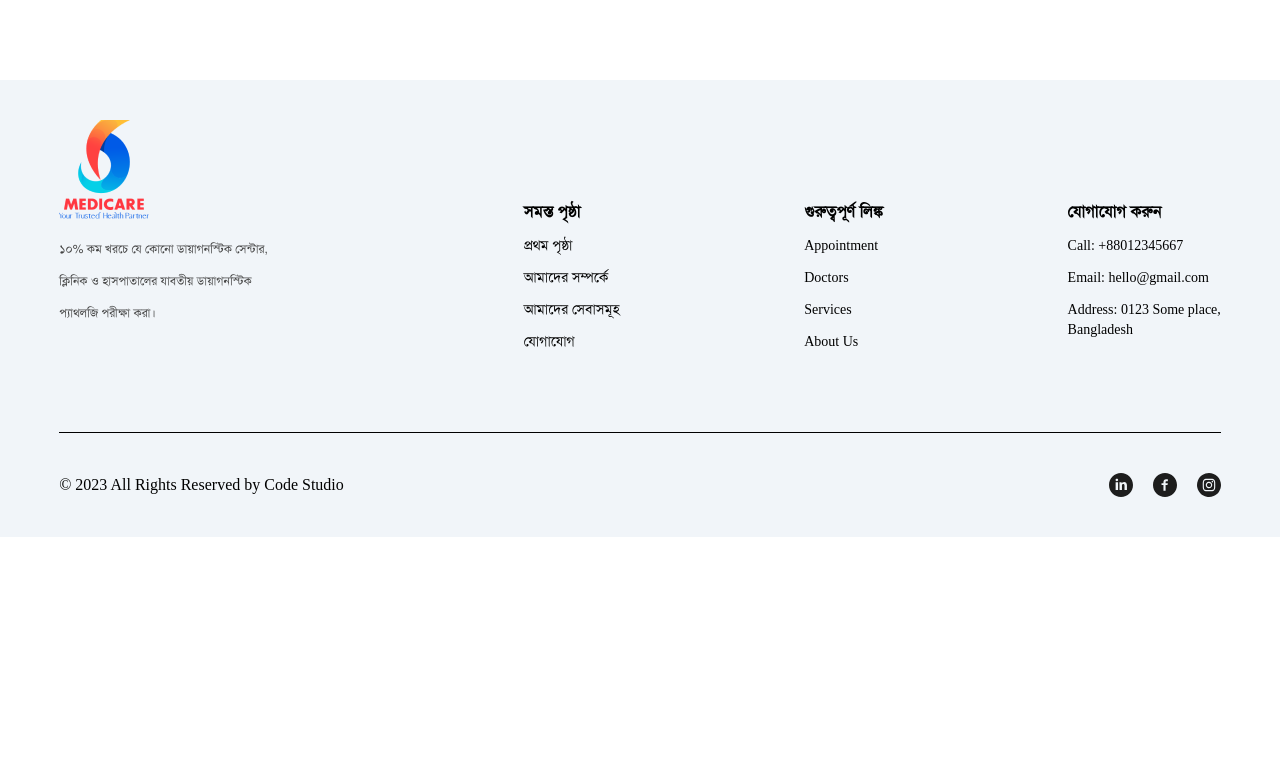
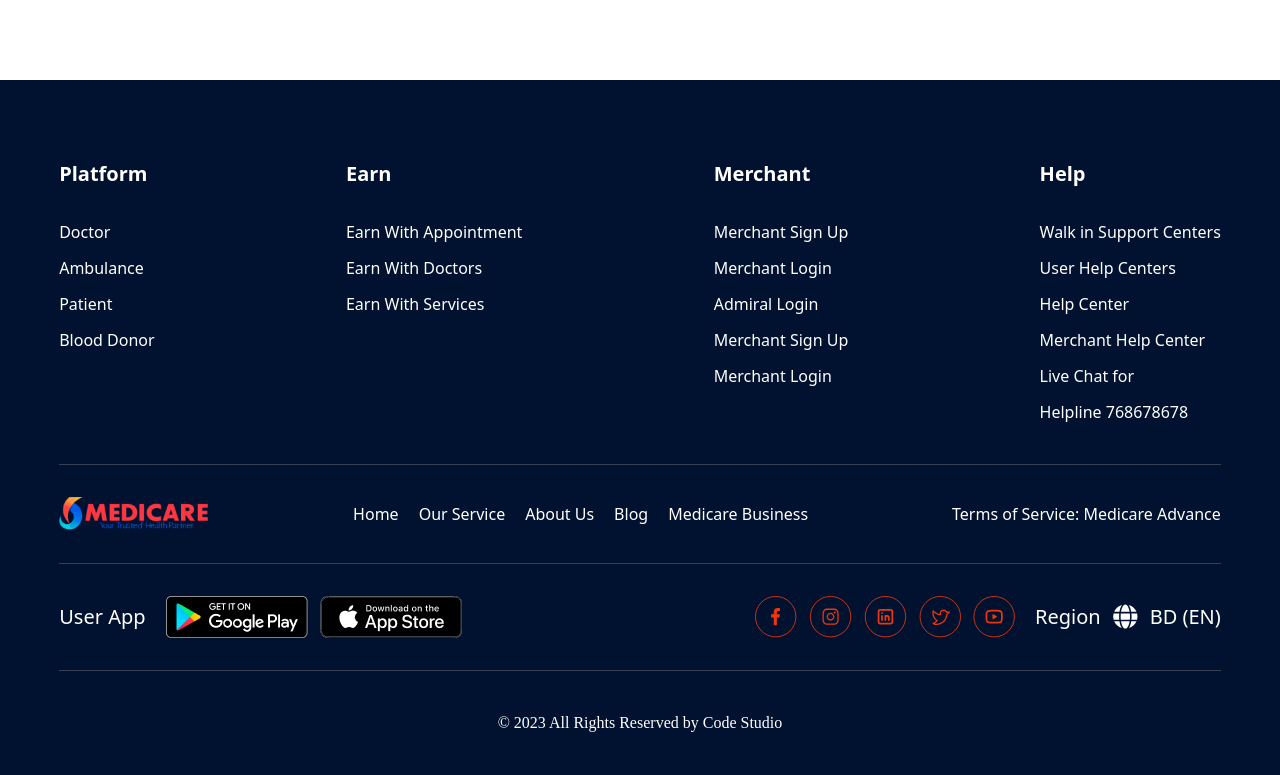
Before and after one commit to nafiul01/Medicare, a website: page index.html in a window 1280 px wide. Shown: the part 5735-6510 px from the top of the page. Before the commit the page ends 6272 px from the top, so only its background shows below. Drawn offline with nearby package versions, Linux system fonts and the light colour scheme.

Commit message:
Minor Update

```diff
--- a/index.html
+++ b/index.html
@@ -603,48 +603,96 @@
 
 
 <!-- Footer Section -->
-    <footer class="bg-slate-100 py-10">
-      <div class="custom-container ">
-        <div class="grid grid-cols-1 md:grid-cols-5 border-b pb-20 border-black">
-          <div class="col-span-2">
-            <img src="img/Logo-2.png" alt="">
-            <p class="text-xs text-tColor2 mt-3 leading-8 font-SLNormal"> ১০% কম খরচে যে কোনো ডায়াগনস্টিক সেন্টার,<br> ক্লিনিক ও হাসপাতালের যাবতীয় ডায়াগনস্টিক<br> প্যাথলজি পরীক্ষা করা।</p>
+<footer class="bg-[#00122F] text-white pt-20">
+  <div class="custom-container">
+    <div class="flex justify-between border-b border-gray-700 pb-10 flex-wrap gap-10">
+
+      <div>
+        <p class="font-bold text-xl mb-8">Platform</p>
+        <ul class="grid gap-3">
+          <li><a href="">Doctor</a></li>
+          <li><a href="">Ambulance</a></li>
+          <li><a href="">Patient</a></li>
+          <li><a href="">Blood Donor</a></li>
+        </ul>
       </div>
 
-          <div class="col-span-3 flex flex-col md:flex-row justify-between mt-10 md:mt-20 gap-10 md:gap-0">
-
-            <div class="font-SLNormal text-sm flex flex-col gap-3">
-              <p class="font-bold text-base">সমস্ত পৃষ্ঠা</p>
-              <a href="">প্রথম পৃষ্ঠা</a>
-              <a href="">আমাদের সম্পর্কে</a>
-              <a href="">আমাদের সেবাসমূহ</a>
-              <a href="">যোগাযোগ</a>
+      <div>
+        <p class="font-bold text-xl mb-8">Earn</p>
+        <ul class="grid gap-3">
+          <li><a href="">Earn With Appointment</a></li>
+          <li><a href="">Earn With Doctors</a></li>
+          <li><a href="">Earn With Services</a></li>
+        </ul>
       </div>
 
-            <div class="text-sm font-Montserrat flex flex-col gap-3">
-              <p class="font-bold text-base font-SLNormal">গুরুত্বপূর্ণ লিঙ্ক</p>
-              <a href="">Appointment</a>
-              <a href="">Doctors</a>
-              <a href="">Services</a>
-              <a href="">About Us</a>
+      <div>
+        <p class="font-bold text-xl mb-8">Merchant</p>
+        <ul class="grid gap-3">
+          <li><a href="">Merchant Sign Up</a></li>
+          <li><a href="">Merchant Login</a></li>
+          <li><a href="">Admiral Login</a></li>
+          <li><a href="">Merchant Sign Up</a></li>
+          <li><a href="">Merchant Login</a></li>
+        </ul>
       </div>
 
-            <div class="font-Montserrat text-sm flex flex-col gap-3">
-              <p class="font-bold text-base font-SLNormal">যোগাযোগ করুন</p>
-              <p>Call: +88012345667</p>
-              <p>Email: hello@gmail.com</p>
-              <p>Address: 0123 Some place, <br>Bangladesh</p>
+      <div>
+        <p class="font-bold text-xl mb-8">Help</p>
+        <ul class="grid gap-3">
+          <li><a href="">Walk in Support Centers</a></li>
+          <li><a href="">User Help Centers</a></li>
+          <li><a href="">Help Center</a></li>
+          <li><a href="">Merchant Help Center
+          </a></li>
+          <li><a href="">Live Chat for</a></li>
+          <li><a href="">Helpline  768678678</a></li>
+        </ul>
       </div>
 
     </div>
+
+    <div class="flex justify-between xl:items-center border-b border-gray-700 py-8 flex-col xl:flex-row gap-5">
+      <img class="w-[150px]" src="img/Logo.png" alt="">
+      <ul class="flex flex-col md:flex-row xl:items-center gap-5">
+        <li><a href="index.html">Home</a></li>
+        <li><a href="services.html">Our Service</a></li>
+        <li><a href="about.html">About Us</a></li>
+        <li><a href="blog.html">Blog</a></li>
+        <li><a href="post.html">Medicare Business</a></li>
+      </ul>
+      <ul>
+        <li><a href="">Terms of Service: Medicare Advance</a></li>
+      </ul>
     </div>
-        <div class="flex flex-col md:flex-row items-center justify-between pt-10 gap-10">
+
+    <div class="flex justify-between items-center border-b border-gray-700 py-8 flex-wrap gap-5">
+      <div class="flex flex-col md:flex-row md:items-center gap-5">
+        <p class="text-xl">User App</p>
+        <div class="flex items-center gap-3">
+          <a href=""><img src="img/playstore.png" alt=""></a>
+          <a href=""><img src="img/applestore.png" alt="">
+          </a>
+        </div>
+      </div>
+      <div class="flex gap-5 items-center flex-wrap">
+        <ul class="flex items-center gap-3">
+          <li><a href=""><img src="img/icon-facebook.svg" alt=""></a></li>
+          <li><a href=""><img src="img/icon-instagram.svg" alt=""></a></li>
+          <li><a href=""><img src="img/icon-linkedin.svg" alt=""></a></li>
+          <li><a href=""><img src="img/icon-tweeter.svg" alt=""></a></li>
+          <li><a href=""><img src="img/icon-youtube.svg" alt=""></a></li>
+        </ul>
+        <div class="flex items-center gap-3">
+          <p class="text-xl">Region</p>
+          <img src="img/world.svg" alt="">
+          <p class="text-xl">BD (EN)</p>
+        </div>
+      </div>
+    </div>
+
+    <div class="flex items-center justify-center py-10">
       <p class="font-Montserrat">© 2023 All Rights Reserved by Code Studio</p>
-          <div class="flex items-center gap-5">
-            <a href=""><img src="img/linkedin.svg" alt=""></a>
-            <a href=""><img src="img/facebook-black.svg" alt=""></a>
-            <a href=""><img src="img/instagram-black.svg" alt=""></a>
-          </div>
     </div>
   </div>
 </footer>
```
Lines whose indentation alone changed are shown as unchanged.
